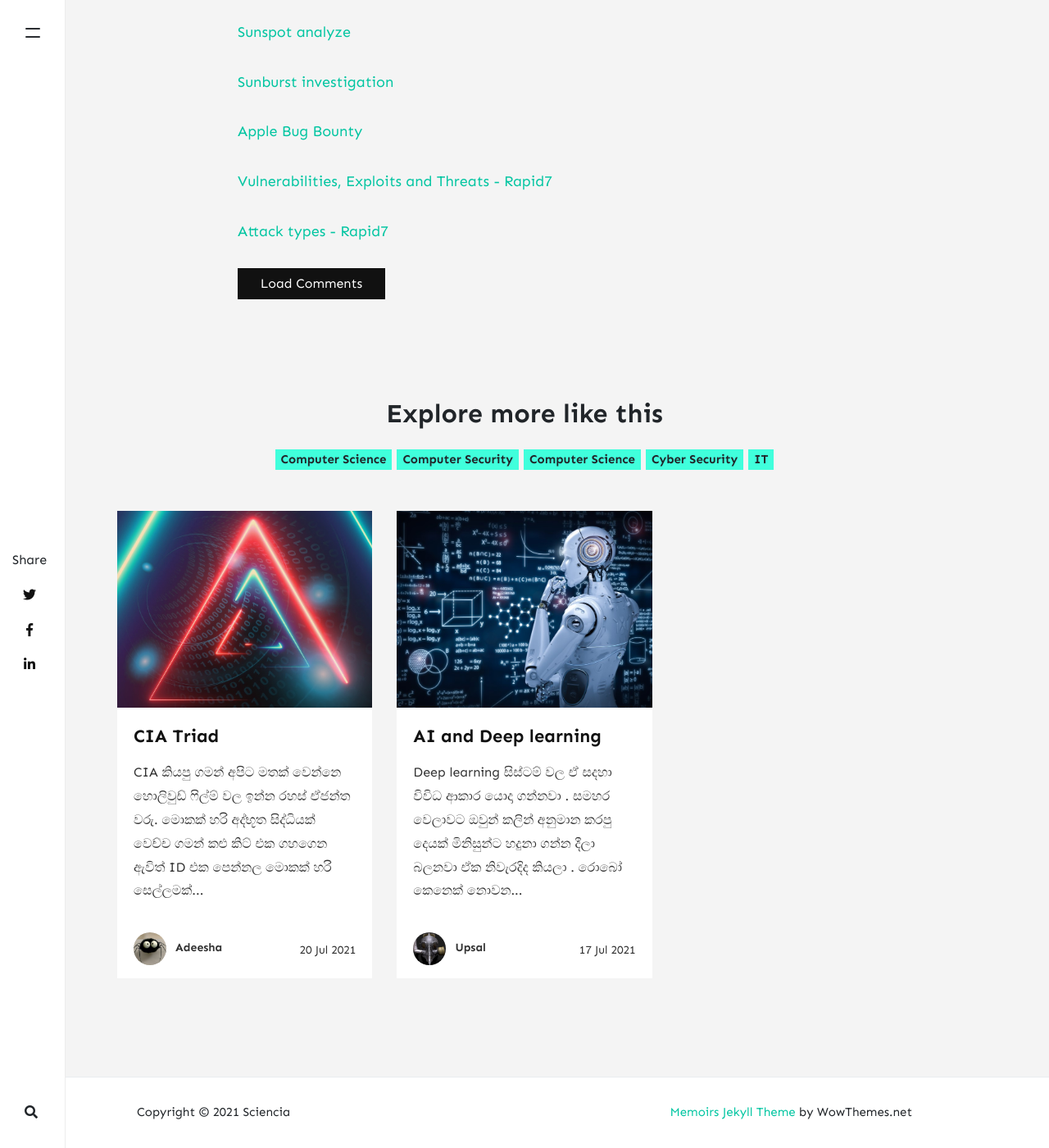
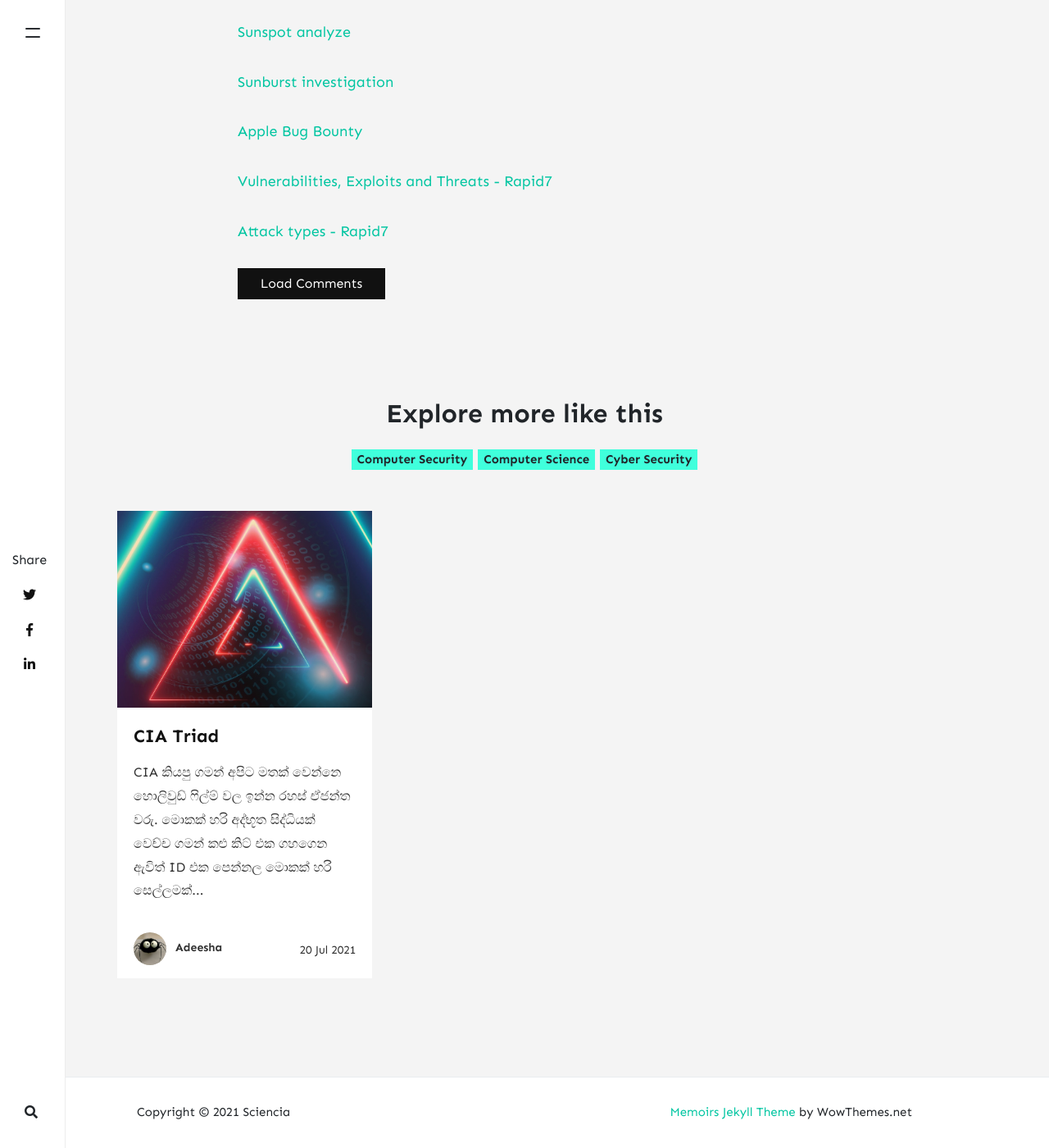
Before and after one commit to scienciax/sciencia, a Jekyll site: the page built from _posts/2021-07-17-cybersecintro.md, in a window 1280 px wide and 1400 px high, scrolled down 4759 px. Shown: the whole window at 82% size. Built offline with Jekyll 4.4.1, drawn with Linux system fonts in a browser that asks for light colours; nearby versions of some CDN libraries; comment, search, counter and statistics services are not loaded.

Commit message:
Update 2021-07-17-cybersecintro.md

```diff
--- a/_posts/2021-07-17-cybersecintro.md
+++ b/_posts/2021-07-17-cybersecintro.md
@@ -2,8 +2,8 @@
 layout: post
 title:  "Introduction to Cyber Security"
 author: adeesha
-categories: [Computer Security, Computer Science]
-tags: [ Computer Science, Cyber Security, IT ]
+categories: [Computer Security]
+tags: [ Computer Science, Cyber Security]
 image: "https://raw.githubusercontent.com/scienciax/sciencia/master/assets/images/posts/ajp/cov/cybersec.jpg"
 ---
 
```
